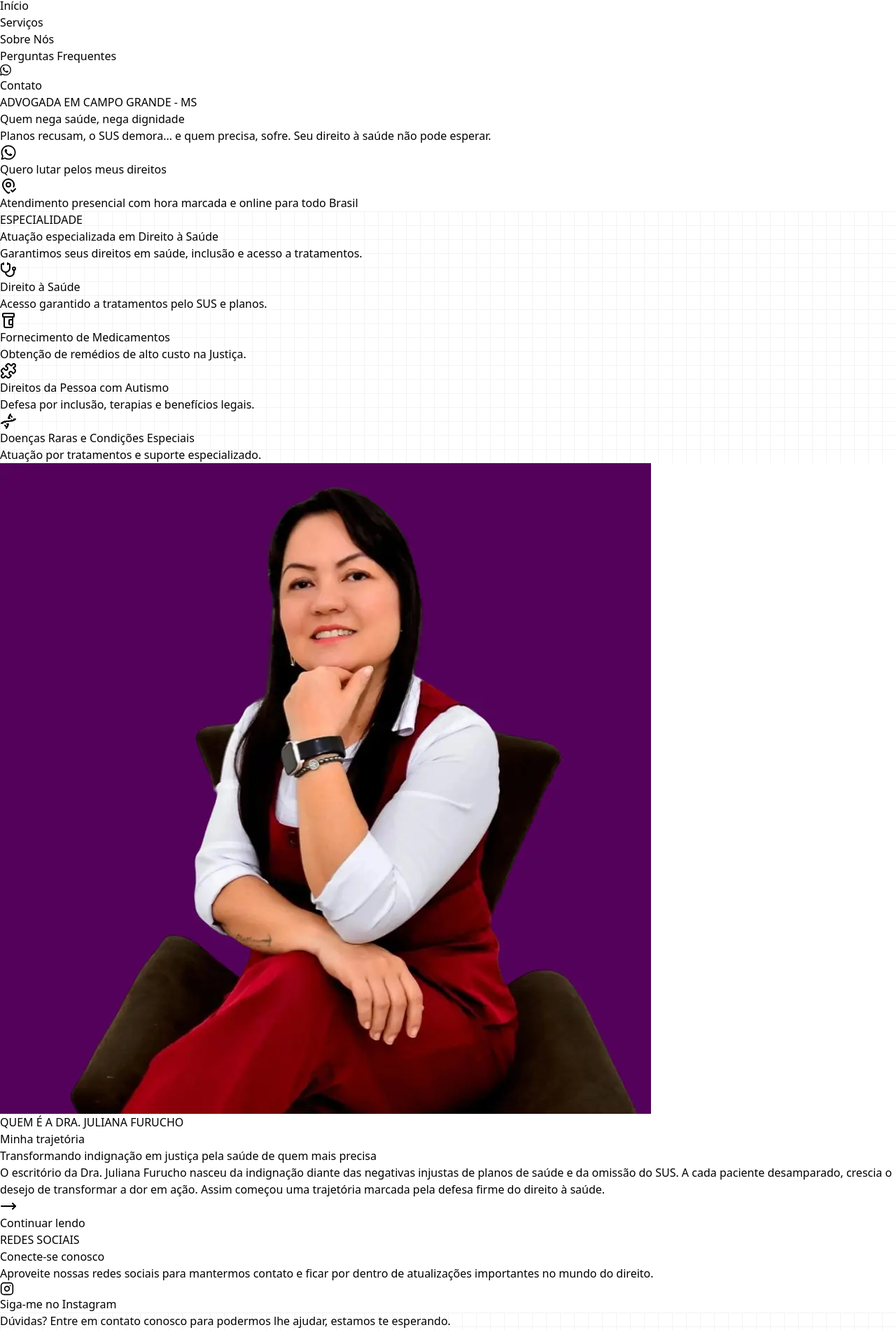
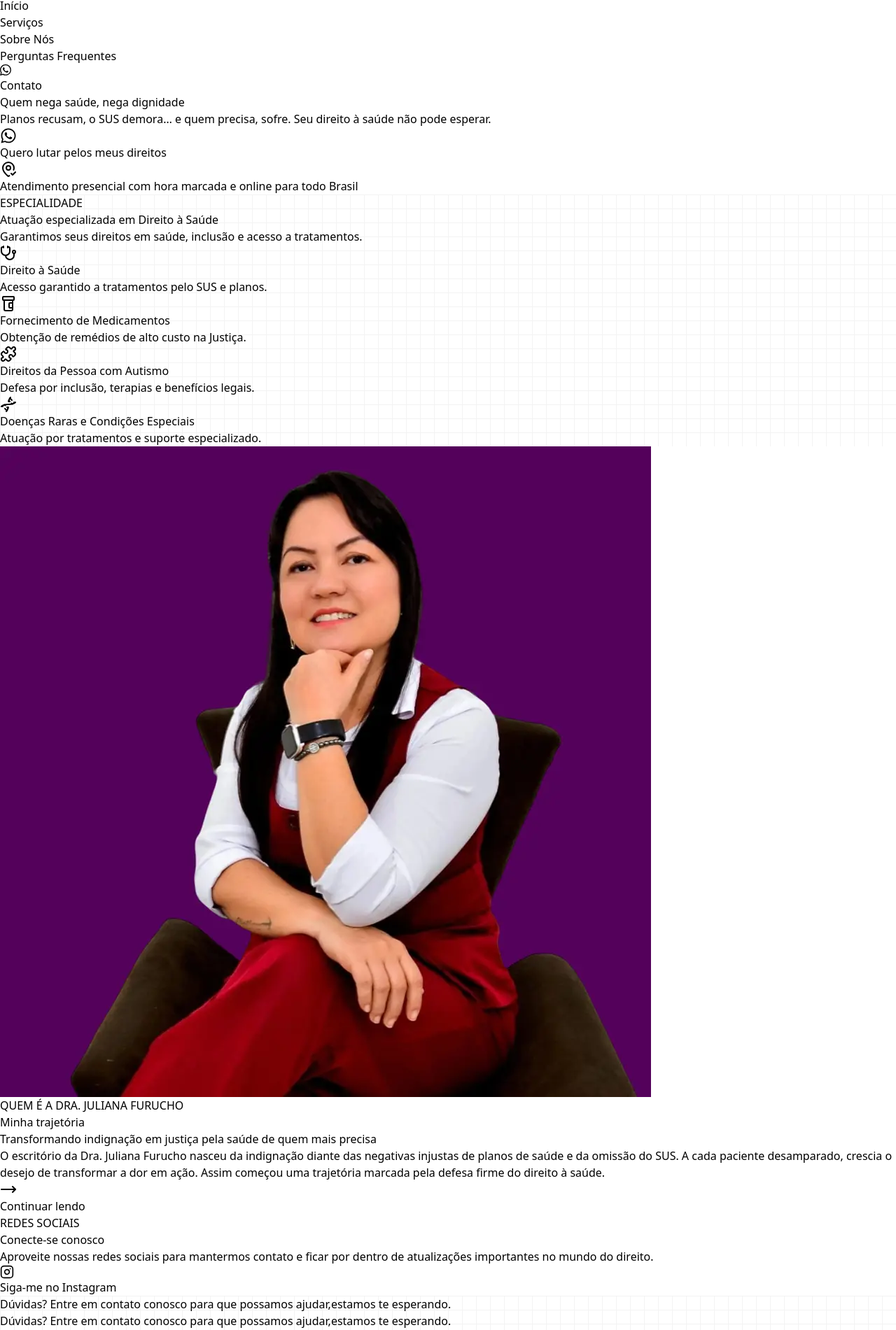
Before and after one commit to EdisonMatos/LP-Juliana-Forucho, a React (Vite) app: page / in a window 1280 px wide. Shown: the part 235-2136 px from the top of the page at 70% size. Built offline with nearby package versions, Linux system fonts and the light colour scheme; a web font is replaced by a local one.

Commit message:
fix: Ajustes de copy

```diff
--- a/src/components/sectionElements/hero/Quadrada.jsx
+++ b/src/components/sectionElements/hero/Quadrada.jsx
@@ -31,7 +31,7 @@ export default function Quadrada({ appDownloadButtons, colorMode }) {
               {/* MiniTag preta */}
               <MotionDivDownToUp>
                 <div className="flex justify-center w-auto text-center desktop1:justify-start desktop1:text-left font-secondFont text-minititleDarkLabel text-paragraph4">
-                  <p className="mb-[16px] bg-minititle text-paragraph2 rounded-md px-[16px] py-[6px] inline-block">
+                  <p className="mb-[16px]  text-paragraph2 rounded-md px-[16px] py-[6px] inline-block">
                     {content.texts.hero.miniTag}
                   </p>
                 </div>
--- a/src/content/content.jsx
+++ b/src/content/content.jsx
@@ -127,7 +127,7 @@ const content = {
       ctaButtonTextResponsive: "Contato",
     },
     hero: {
-      miniTag: "ADVOGADA EM CAMPO GRANDE - MS",
+      miniTag: "",
       title: (
         <h1 className="mb-[16px]">
           Quem nega saúde,
@@ -476,7 +476,7 @@ const content = {
       title: (
         <h1>
           <span className="text-bgSectionDark">Dúvidas?</span> Entre em contato
-          conosco para podermos lhe ajudar,{" "}
+          conosco para que possamos ajudar,
           <span className="text-bgSectionDark">estamos te esperando.</span>
         </h1>
       ),
```
